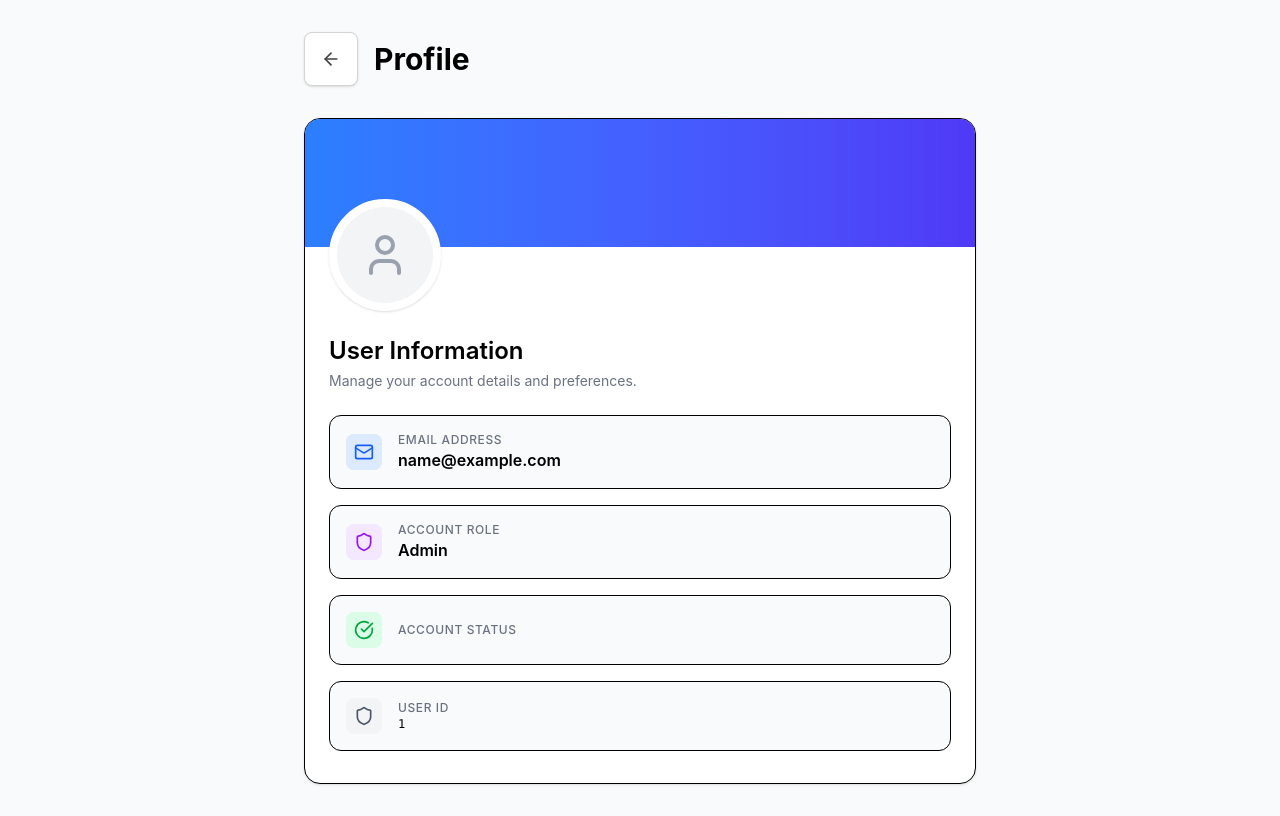
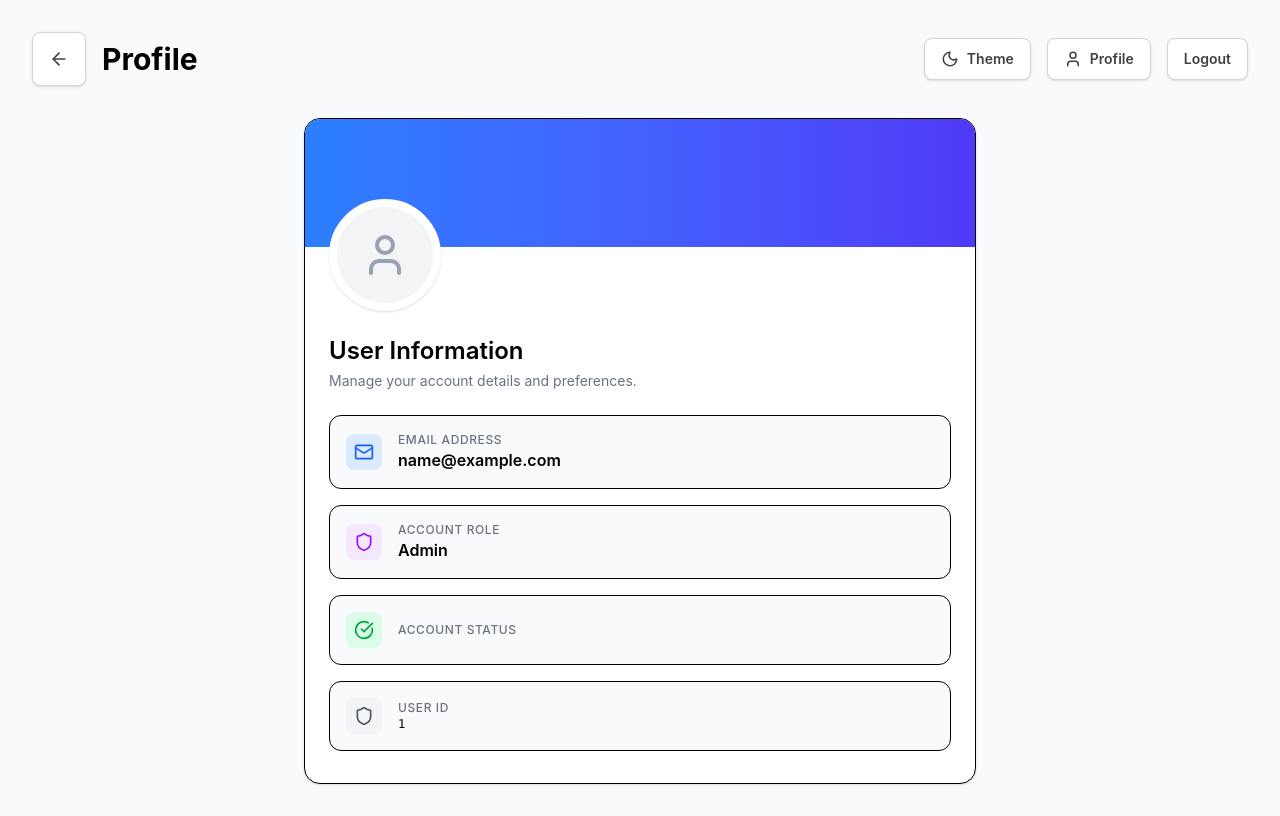
Before and after one commit to utsav-dhimmar/text-to-sql, a React app in the folder frontend/: page /profile in a window 1280 px wide. Built offline with nearby package versions, Linux system fonts and the light colour scheme; no server answers; sample sign-in values are in the browser's storage; the HTML template or start-up script is replaced by a standard one.

Commit message:
fix: ui fix

```diff
--- a/frontend/src/components/chat/ChatBox.tsx
+++ b/frontend/src/components/chat/ChatBox.tsx
@@ -150,7 +150,7 @@ export const ChatBox = () => {
                     <Button
                         type="submit"
                         disabled={loading || !inputValue.trim()}
-                        className="rounded-full w-12 h-12 flex items-center justify-center !p-0 shrink-0 shadow-md bg-blue-600 hover:bg-blue-700 disabled:opacity-50 disabled:cursor-not-allowed text-white"
+                        className="rounded-full w-12 h-12 flex items-center justify-center p-0! shrink-0 shadow-md bg-blue-600 hover:bg-blue-700 disabled:opacity-50 disabled:cursor-not-allowed text-white"
                         fullWidth={false}
                     >
                         <Send size={18} className={`${loading ? 'opacity-50' : 'opacity-100'} ml-1`} />
--- /dev/null
+++ b/frontend/src/components/layout/Navbar.tsx
@@ -0,0 +1,81 @@
+import { Moon, Sun, User as UserIcon, ArrowLeft } from "lucide-react";
+import { useNavigate } from "react-router-dom";
+import { Button } from "../ui";
+import { useAppDispatch, useAppSelector } from "../../store";
+import { toggleTheme } from "../../store/slices/themeSlice";
+import { logout } from "../../store/slices/authSlice";
+import { AuthService } from "../../apis/service/auth.service";
+
+interface NavbarProps {
+    title: string;
+    showBackButton?: boolean;
+    titleRight?: React.ReactNode;
+}
+
+export function Navbar({ title, showBackButton, titleRight }: NavbarProps) {
+    const { theme } = useAppSelector((state) => state.theme);
+    const dispatch = useAppDispatch();
+    const navigate = useNavigate();
+
+    const handleLogout = async () => {
+        try {
+            await AuthService.logout();
+        } catch (err) {
+            console.error("Logout failed:", err);
+        } finally {
+            dispatch(logout());
+            navigate("/login");
+        }
+    };
+
+    const handleToggleTheme = () => {
+        dispatch(toggleTheme());
+    };
+
+    return (
+        <div className="flex justify-between items-center mb-8 flex-wrap gap-4">
+            <div className="flex items-center gap-4">
+                {showBackButton && (
+                    <Button
+                        onClick={() => navigate(-1)}
+                        variant="outline"
+                        size="icon"
+                        className="rounded-full"
+                        fullWidth={false}
+                    >
+                        <ArrowLeft size={20} />
+                    </Button>
+                )}
+                <h1 className="text-2xl sm:text-3xl font-bold dark:text-white">{title}</h1>
+                {titleRight}
+            </div>
+            <div className="flex gap-4 items-center">
+                <Button
+                    onClick={handleToggleTheme}
+                    variant="outline"
+                    fullWidth={false}
+                    className="flex items-center gap-2"
+                >
+                    {theme === "light" ? <Moon size={18} /> : <Sun size={18} />}
+                    <span className="hidden sm:inline">Theme</span>
+                </Button>
+                <Button
+                    onClick={() => navigate("/profile")}
+                    variant="outline"
+                    fullWidth={false}
+                    className="flex items-center gap-2"
+                >
+                    <UserIcon size={18} />
+                    <span className="hidden sm:inline">Profile</span>
+                </Button>
+                <Button
+                    onClick={handleLogout}
+                    variant="outline"
+                    fullWidth={false}
+                >
+                    Logout
+                </Button>
+            </div>
+        </div>
+    );
+}
--- a/frontend/src/pages/Dashboard.tsx
+++ b/frontend/src/pages/Dashboard.tsx
@@ -1,89 +1,10 @@
-import { Moon, Sun, User } from "lucide-react";
-import { useNavigate } from "react-router-dom";
-import { AuthService } from "../apis/service/auth.service";
 import { ChatBox } from "../components/chat/ChatBox";
-import { Button } from "../components/ui";
-import { useAppDispatch, useAppSelector } from "../store";
-import { logout } from "../store/slices/authSlice";
-import { toggleTheme } from "../store/slices/themeSlice";
+import { Navbar } from "../components/layout/Navbar";
 
 export default function Dashboard() {
-  const { theme } = useAppSelector(state => state.theme);
-  const dispatch = useAppDispatch();
-  const navigate = useNavigate();
-
-  const handleLogout = async () => {
-    try {
-      await AuthService.logout();
-    } catch (err) {
-      console.error("Logout failed:", err);
-    } finally {
-      dispatch(logout());
-      navigate("/login");
-    }
-  };
-
-  const handleToggleTheme = () => {
-    dispatch(toggleTheme());
-  };
-
   return (
-    <div className="min-h-screen p-8 max-w-4xl mx-auto dark:bg-gray-950 dark:text-white transition-colors">
-      <div className="flex justify-between items-center mb-8">
-        <h1 className="text-2xl font-bold">Dashboard</h1>
-        <div className="flex gap-4">
-          <Button
-            onClick={handleToggleTheme}
-            variant="outline"
-            size="icon"
-            fullWidth={false}
-          >
-            {theme === "light" ? (
-              <Moon size={20} />
-            ) : (
-              <Sun size={20} />
-            )}
-          </Button>
-          <Button
-            onClick={() => navigate("/profile")}
-            variant="outline"
-            fullWidth={false}
-            className="flex items-center gap-2"
-          >
-            <User size={18} />
-            Profile
-          </Button>
-          <Button
-            onClick={handleLogout}
-            variant="outline"
-            fullWidth={false}
-          >
-            Logout
-          </Button>
-        </div>
-      </div>
-
-      {/*<div className="bg-white dark:bg-gray-900 shadow rounded-lg p-6 border dark:border-gray-800">
-        <h2 className="text-xl font-semibold mb-4">User Profile</h2>
-        {user ? (
-          <div className="space-y-2">
-            <p>
-              <span className="font-medium">Email:</span> {user.email}
-            </p>
-            <p>
-              <span className="font-medium">Role:</span> {user.role}
-            </p>
-            <p>
-              <span className="font-medium">Status:</span> {user.status}
-            </p>
-            <p>
-              <span className="font-medium">ID:</span> {user.id}
-            </p>
-          </div>
-        ) : (
-          <p>No user data found.</p>
-        )}
-      </div>*/}
+    <div className="min-h-screen p-8  mx-auto dark:bg-gray-950 dark:text-white transition-colors">
+      <Navbar title="Dashboard" />
 
       <ChatBox />
     </div>
--- a/frontend/src/pages/ProfilePage.tsx
+++ b/frontend/src/pages/ProfilePage.tsx
@@ -4,7 +4,8 @@ import { Button } from "../components/ui";
 import { useAppDispatch, useAppSelector } from "../store";
 import { setUser } from "../store/slices/authSlice";
 import { AuthService } from "../apis/service/auth.service";
-import { ArrowLeft, User, Mail, Shield, CheckCircle, Loader2 } from "lucide-react";
+import { User, Mail, Shield, CheckCircle, Loader2 } from "lucide-react";
+import { Navbar } from "../components/layout/Navbar";
 
 export default function ProfilePage() {
   const { user } = useAppSelector((state) => state.auth);
@@ -29,31 +30,22 @@ export default function ProfilePage() {
   }, [dispatch]);
 
   return (
-    <div className="min-h-screen bg-gray-50 dark:bg-gray-950 p-4 sm:p-8 transition-colors">
-      <div className="max-w-2xl mx-auto">
-        <div className="flex items-center justify-between mb-8">
-          <div className="flex items-center gap-4">
-            <Button
-              onClick={() => navigate("/")}
-              variant="outline"
-              size="icon"
-              className="rounded-full"
-              fullWidth={false}
-            >
-              <ArrowLeft size={20} />
-            </Button>
-            <h1 className="text-3xl font-bold dark:text-white">Profile</h1>
-          </div>
-          {isRefreshing && (
+    <div className="min-h-screen bg-gray-50 dark:bg-gray-950 p-8 transition-colors">
+      <Navbar
+        title="Profile"
+        showBackButton
+        titleRight={
+          isRefreshing && (
             <div className="flex items-center gap-2 text-sm text-gray-500">
               <Loader2 className="animate-spin" size={16} />
               Refreshing...
             </div>
-          )}
-        </div>
-
+          )
+        }
+      />
+      <div className="max-w-2xl mx-auto">
         <div className="bg-white dark:bg-gray-900 shadow-sm border dark:border-gray-800 rounded-2xl overflow-hidden transition-colors">
-          <div className="h-32 bg-gradient-to-r from-blue-500 to-indigo-600 dark:from-blue-600 dark:to-indigo-700"></div>
+          <div className="h-32 bg-linear-to-r from-blue-500 to-indigo-600 dark:from-blue-600 dark:to-indigo-700"></div>
 
           <div className="px-6 pb-8">
             <div className="relative -mt-12 mb-6">
```
